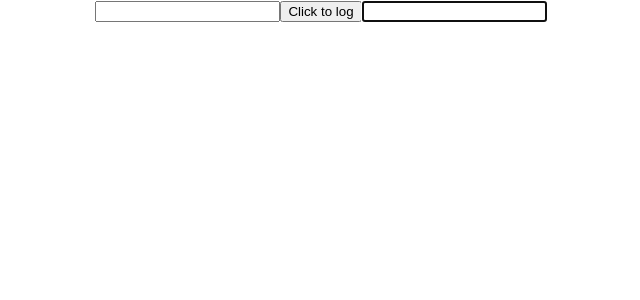
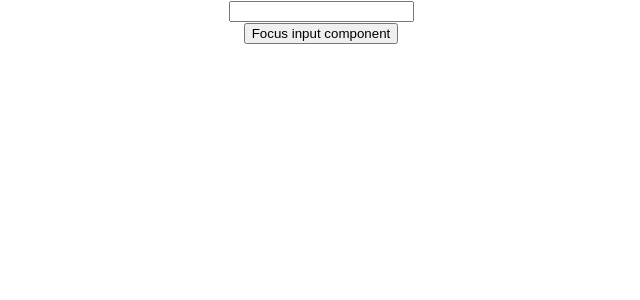
Before and after one commit to RiadhBg26/React-js-first-project-, a React (Create React App) app: page / in a window 1280 px wide. Shown: the top 300 px of the page, without its empty margins (319-959 px from the left). Built offline with nearby package versions, Linux system fonts and the light colour scheme.

Commit message:
added componenttRef demo

```diff
--- a/src/App.js
+++ b/src/App.js
@@ -23,6 +23,7 @@
 import PureComp from './components/pureComponent';
 import FatherComponent from './components/fatherComponent';
 import RefsDemo from './components/refsDemo';
+import FocusInput from './components/focusInput';
 
 
 
@@ -59,7 +60,8 @@
 			{/* <Table></Table> */}
 			{/* <PureComp></PureComp> */}
 			{/* <FatherComponent></FatherComponent> */}
-			<RefsDemo></RefsDemo>
+			{/* <RefsDemo></RefsDemo> */}
+			<FocusInput ></FocusInput>
 		</div>
   );
 }
--- /dev/null
+++ b/src/components/focusInput.js
@@ -0,0 +1,24 @@
+import React, { Component } from 'react'
+import Input from './input'
+
+class FocusInput extends Component {
+	constructor(props) {
+		super(props)
+	this.componentRef = React.createRef()
+	}
+
+	clickHandler = () => {
+		this.componentRef.current.focusInput()
+	}
+
+	render() {
+		return (
+			<div>
+				<Input ref= {this.componentRef}></Input>
+				<button onClick={this.clickHandler}>Focus input component</button>
+			</div>
+		)
+	}
+}
+
+export default FocusInput
--- /dev/null
+++ b/src/components/input.js
@@ -0,0 +1,23 @@
+import React, { Component } from 'react'
+
+class Input extends Component {
+	constructor(props) {
+		super(props)
+
+		this.inputRef = React.createRef()
+	}
+
+	focusInput() {
+		this.inputRef.current.focus()
+	}
+
+	render() {
+		return (
+			<div>
+				<input type="text" ref = {this.inputRef}></input>
+			</div>
+		)
+	}
+}
+
+export default Input
```
